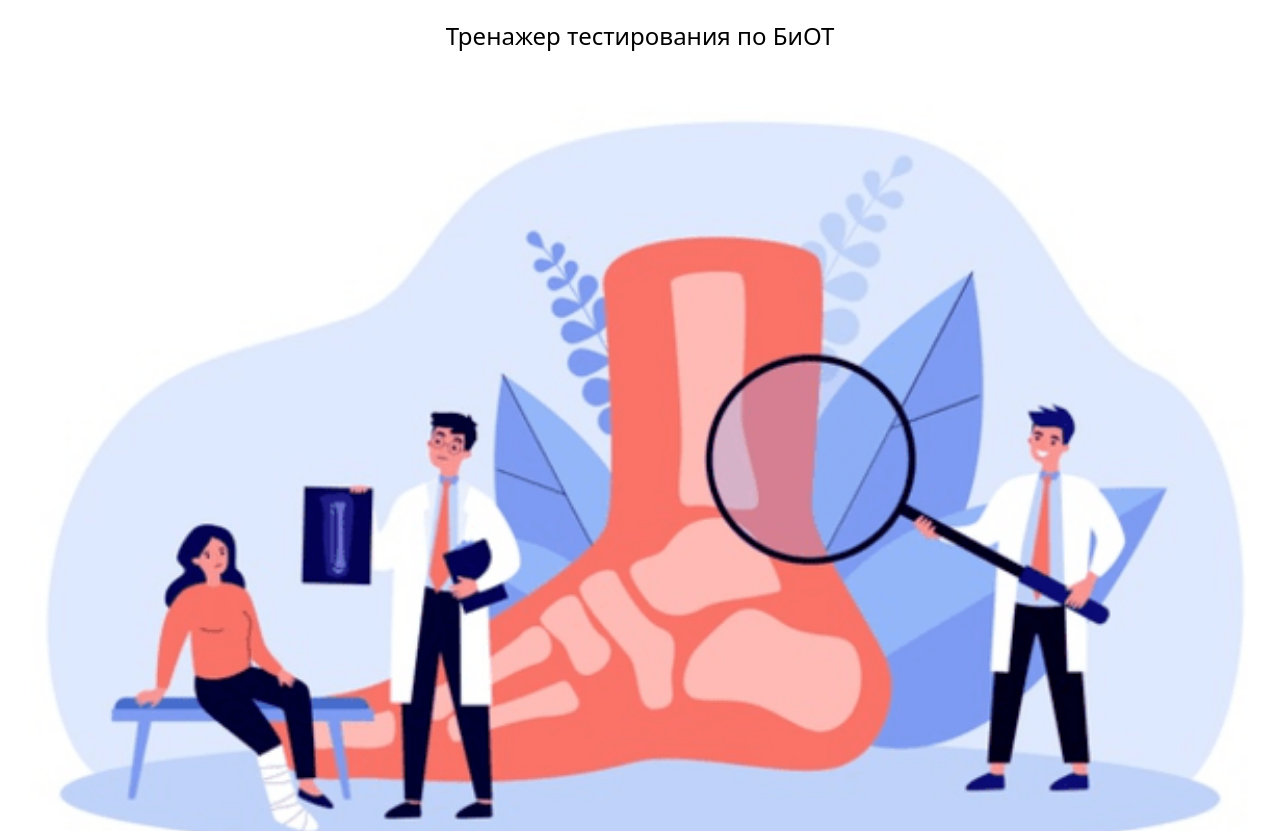
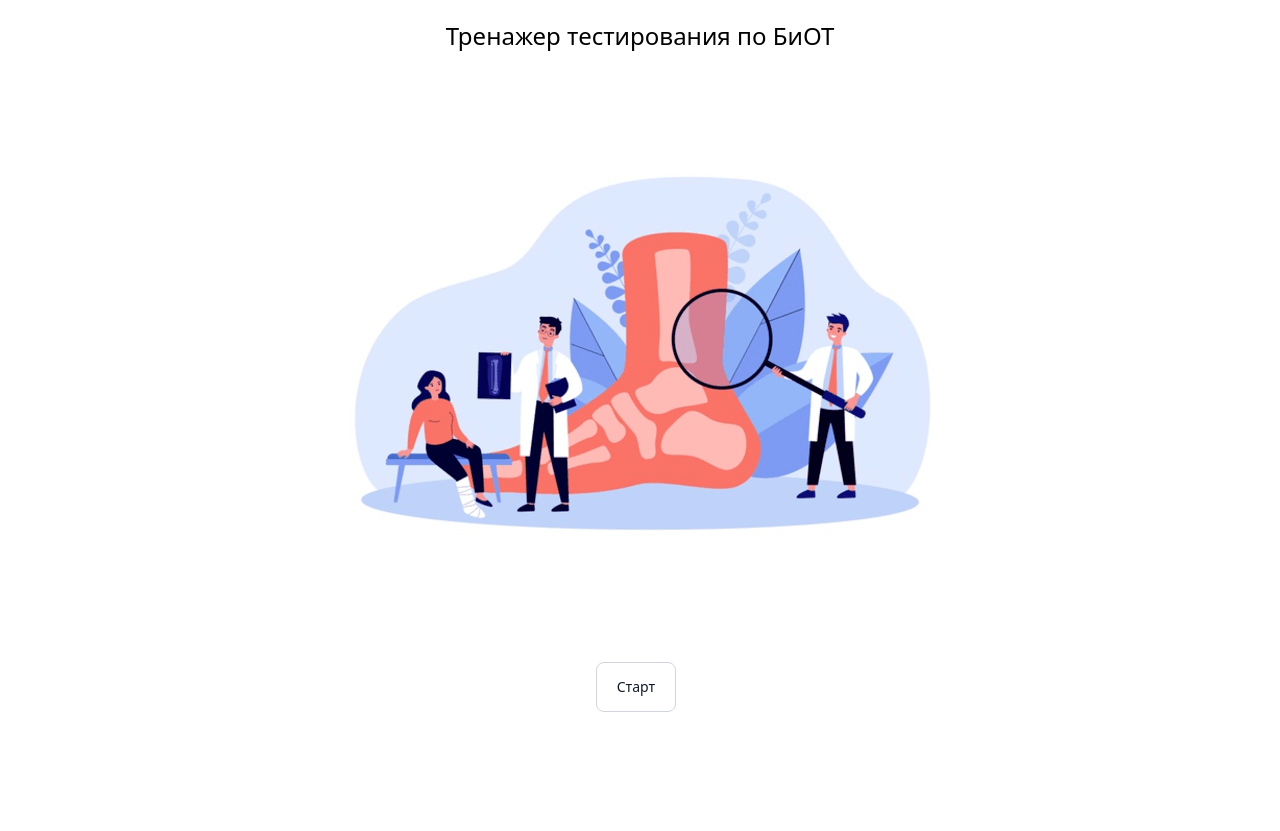
Before and after one commit to Nzo4/test-platform, an Angular app: page / in a window 1280 px wide. Shown: the top 831 px of the page. After the commit the page ends 800 px from the top, so only its background shows below. Built offline with nearby package versions, Linux system fonts and the light colour scheme.

Commit message:
fix image

```diff
--- a/src/app/components/start-menu/start-menu.component.html
+++ b/src/app/components/start-menu/start-menu.component.html
@@ -1,6 +1,6 @@
-<div class="flex flex-col gap-5 justify-between min-h-[90vh] pt-5">
+<div class="flex flex-col gap-5 justify-between  md:items-center min-h-[90vh] pt-5">
   <h1 class="text-2xl text-center">Тренажер тестирования по БиОТ</h1>
-  <img src="../../../assets/600-min.png" alt="biot">
+  <img class="" src="../../../assets/600-min.png" alt="biot">
   <button (click)="changeVisible()"
     class="text-gray-900 bg-white border border-gray-300 focus:outline-none hover:bg-gray-100 focus:ring-4 focus:ring-gray-100 font-medium rounded-lg text-sm px-5 py-2.5 me-2 mb-2  h-[50px]">Старт</button>
 </div>
```
